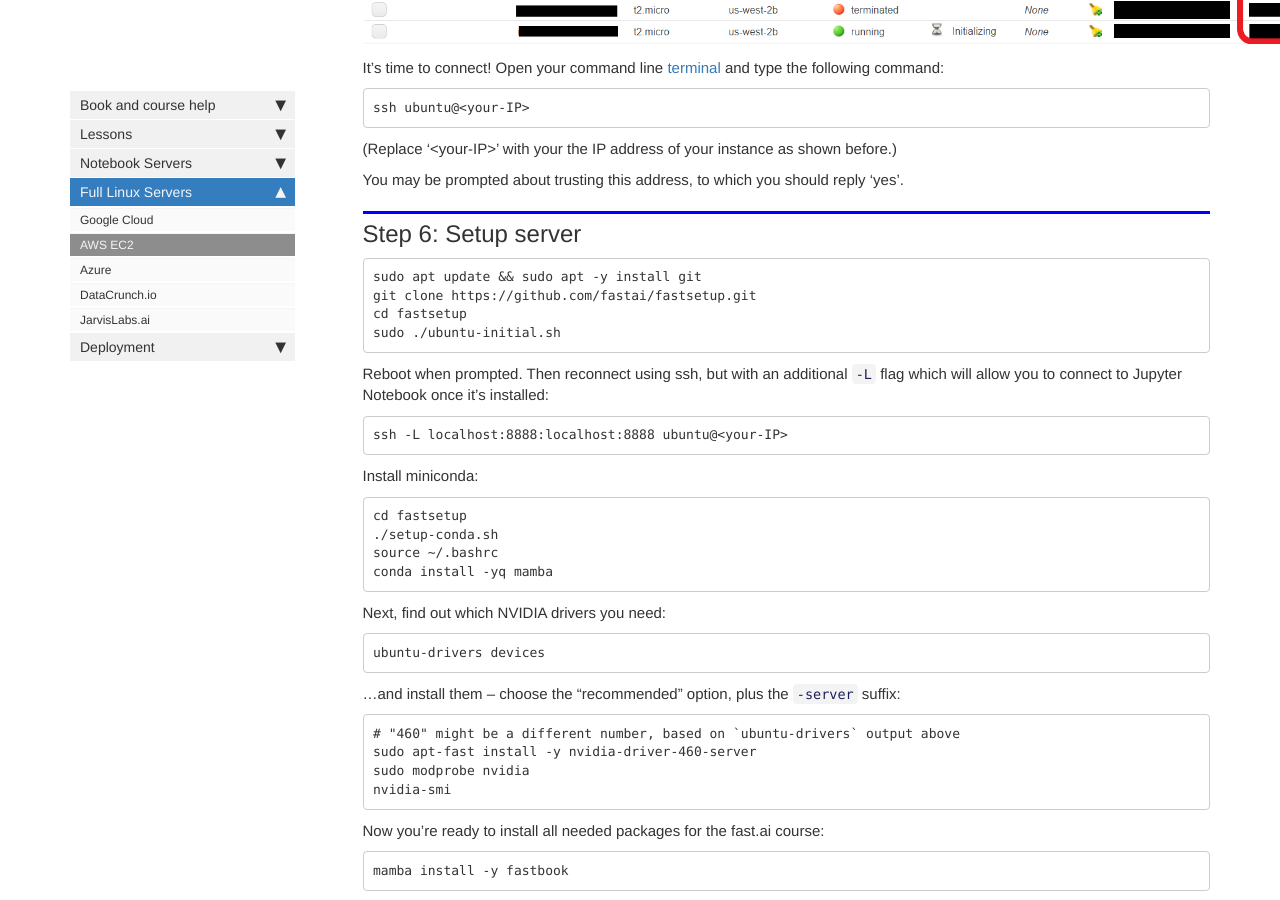
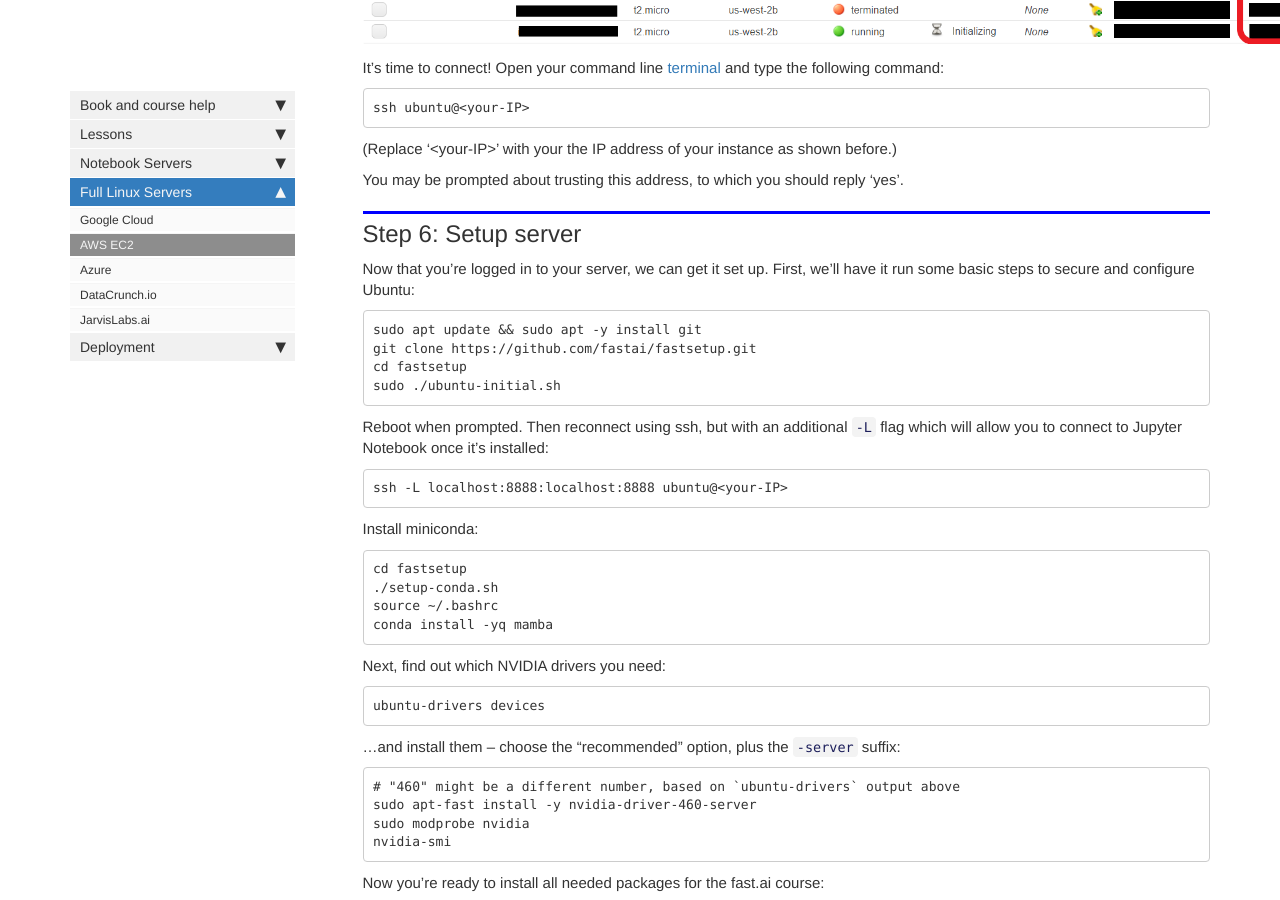
Before and after one commit to fastai/course20, a Jekyll site: the page built from docs/start_aws.md, in a window 1280 px wide and 900 px high, scrolled down 5907 px. Built offline with Jekyll 4.4.1, drawn with Linux system fonts in a browser that asks for light colours; nearby versions of some CDN libraries; comment, search, counter and statistics services are not loaded.

Commit message:
Update start_aws.md

````diff
--- a/docs/start_aws.md
+++ b/docs/start_aws.md
@@ -103,6 +103,8 @@ You may be prompted about trusting this address, to which you should reply 'yes'
 
 ## Step 6: Setup server
 
+Now that you're logged in to your server, we can get it set up. First, we'll have it run some basic steps to secure and configure Ubuntu:
+
 ```
 sudo apt update && sudo apt -y install git
 git clone https://github.com/fastai/fastsetup.git
````
